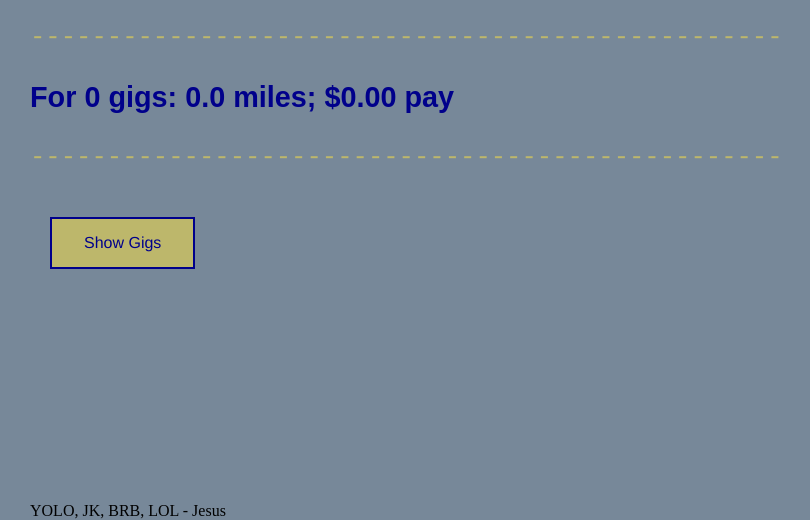
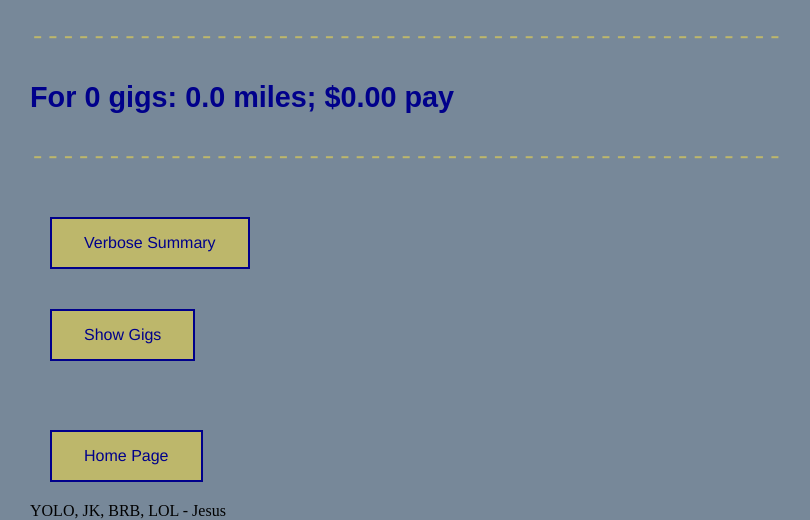
Before and after one commit to stuarth-inova/gig-mileage-and-pay, a Flask app: page /summary/1 in a window 1280 px wide. Shown: the part 280-800 px from the top of the page, without its empty margins (70-880 px from the left). Run offline with Flask 2, Linux system fonts and the light colour scheme; data that the repository does not hold is empty.

Commit message:
adding more nav buttons

```diff
--- a/app.py
+++ b/app.py
@@ -112,6 +112,8 @@ def summary(year, verbose_flag=None):
     else:
         verbose = False
 
+    self_verbose_url = '/summary/{}/verbose'.format(year)
+
     miles_sum, pay_sum, num_gigs, gig_data_file, venues_unmatched = annual_gig_pay_miles_summary(year, verbose)
 
     if verbose:
@@ -125,7 +127,8 @@ def summary(year, verbose_flag=None):
 
     return render_template('summary.html', num_gigs=num_gigs, miles=miles_sum, pay=pay_sum, data_file=gig_data_file,
                            unmatched_venue_list=venues_unmatched, unique_band_list=unique_band_list,
-                           miles_per_venue_list=miles_per_venue_list, gigs_url=url_for('gig_details', gig_year=year))
+                           miles_per_venue_list=miles_per_venue_list, gigs_url=url_for('gig_details', gig_year=year),
+                           self_verbose_url=self_verbose_url)
 
 
 def give_unique_lists_bands_and_venues(year):
--- a/templates/layout2.html
+++ b/templates/layout2.html
@@ -13,6 +13,9 @@
   <footer>
     <div id="footer">
       {% block footer %}
+      <form method="get" action='/'>
+        <button id="home", class="button" >Home Page</button>
+      </form>
       YOLO, JK, BRB, LOL - Jesus
       {% endblock %}
     </div>
--- a/templates/submit_new_gig.html
+++ b/templates/submit_new_gig.html
@@ -4,7 +4,7 @@
   {{ super() }}
 {% endblock %}
 {% block content %}
-  <form action = "http://127.0.0.1:5000/gigs/new_gig_data" method = "POST">
+  <form action = "/gigs/new_gig_data" method = "POST">
      <p>Date of gig <input type = "date" name = "date" /></p>
      <p>Venue <input type = "text" name = "venue" /></p>
      <p>Band <input type = "text" name = "band" /></p>
--- a/templates/summary.html
+++ b/templates/summary.html
@@ -9,11 +9,12 @@
 <h3>For {{ num_gigs }} gigs: {{ "%0.1f"|format(miles) }} miles; ${{ "%0.2f"|format(pay) }} pay</h3>
 <p>-------------------------------------------------</p>
 
+<form method="get" action='{{ self_verbose_url }}'>
+    <button id="verbose", class="button" >Verbose Summary</button>
+</form>
 <form method="get" action='{{ gigs_url }}'>
         <button id="gigsButton", class="button" >Show Gigs</button>
-    </div>
 </form>
-
 
 {% if unique_band_list %}
 <table class="FancyTable" cellpadding="30px">
```
